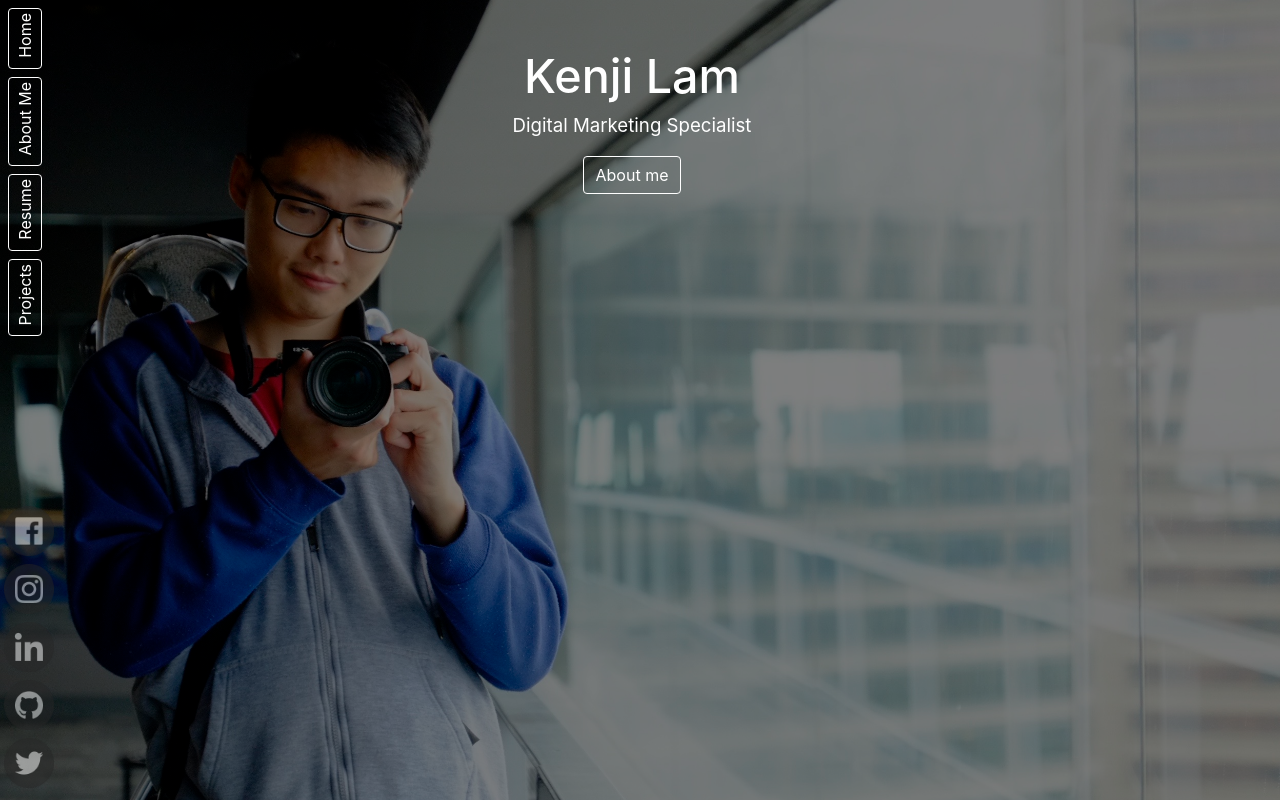
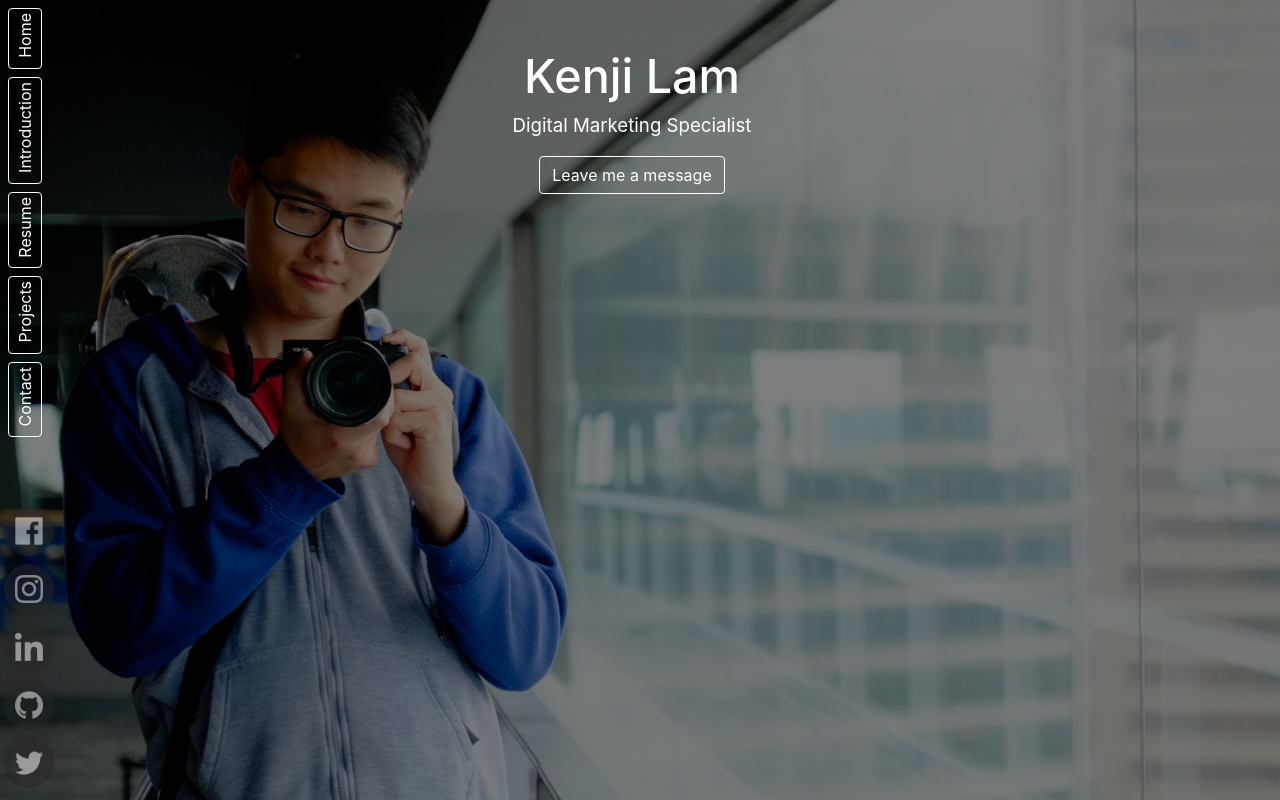
Before and after one commit to Kenjilam92/portfolio_React, a React (Create React App) app: page / in a window 1280 px wide. Built offline with nearby package versions, Linux system fonts and the light colour scheme.

Commit message:
update phone display, menu buttion function

```diff
--- a/src/APIs/MenuAPI.js
+++ b/src/APIs/MenuAPI.js
@@ -6,7 +6,7 @@ const MenuAPI =[
         url: "/"
     },
     {
-        title: "About Me",
+        title: "Introduction",
         id: "MenuAboutMe",
         section: "AboutMe",
         url: "/aboutme"
@@ -22,6 +22,12 @@ const MenuAPI =[
         id: "MenuProjects",
         section: "Projects",
         url: "/projects"
+    },
+    {
+        title: "Contact",
+        id: "MenuContact",
+        section: "Contact",
+        url: "/contact"
     }
 ];
 
--- a/src/App.css
+++ b/src/App.css
@@ -164,11 +164,12 @@ body{
   .backgroundPhone{
     background-image: linear-gradient(rgba(0, 0, 0, 0.5), rgba(0, 0, 0, 0.0)), url(../public/images/kenjilam_palace.jpeg);
         width: 100vw;
-        height: 90vh;
+        max-height: calc(100vh - 107.6px);
         background-position: center;
         background-repeat: no-repeat;
         background-size: cover;
-        position: absolute;
+        position: fixed;
+        top: 57.6px;
         overflow-y: scroll;
         overflow-x: hidden;
   }
--- a/src/App.jsx
+++ b/src/App.jsx
@@ -53,7 +53,7 @@ function App() {
       />
       }
       <Error404
-        path={`${process.env.REACT_APP_FOR_PATH}/*`}
+        path={`/*`}
       />
     </Router>
   );
--- a/src/Components/laptop/Home.jsx
+++ b/src/Components/laptop/Home.jsx
@@ -4,8 +4,8 @@ const Home = props => {
         <div className={`${props.className}`}style={props.style} id={props.id}>
             <h1 style={props.nameStyle}>Kenji Lam</h1>
             <p style={props.titleStyle}>Digital Marketing Specialist </p>
-            <button className={`${props.Theme.btn}`} onClick={e=>props.click("AboutMe")}>
-                About me
+            <button className={`${props.Theme.btn}`} onClick={e=>props.click("Contact")}>
+                Leave me a message
             </button>
         </div>
     );
--- a/src/Components/laptop/Laptop.jsx
+++ b/src/Components/laptop/Laptop.jsx
@@ -84,13 +84,12 @@ const Laptop = props =>{
                     Theme={props.Theme}
                     id="Projects"
                 />
-                <div className="pageSection">
+                <div className="pageSection" id="Contact">
                     <p className="h1 font-weight-bold text-warning text-sm-left text-center">Contact</p>
 
                     <Iframe url="https://forms.office.com/Pages/ResponsePage.aspx?id=DQSIkWdsW0yxEjajBLZtrQAAAAAAAAAAAAZAAOMybApUQjlRWjJROEJTT0lHMDVOTEpDSDVOQ09QNi4u&embed=true"
                             className="contactSection"
                             allow="fullscreen"
-                            id="contact"
                     />
                 </div>
             </div>
--- a/src/Components/phone/Home.jsx
+++ b/src/Components/phone/Home.jsx
@@ -4,8 +4,8 @@ const Home = props => {
         <div className={`${props.className}`}style={props.style} id={props.id}>
             <h1>Kenji Lam</h1>
             <p>Digital Marketing Specialist </p>
-            <button className={`${props.Theme.btn}`} onClick={e=>props.click("AboutMe")}>
-                About me
+            <button className={`${props.Theme.btn}`} onClick={e=>props.click("Contact")}>
+                Leave me a message
             </button>
         </div>
     );
--- a/src/Components/phone/Phone.jsx
+++ b/src/Components/phone/Phone.jsx
@@ -77,13 +77,13 @@ const Phone = props =>{
                     id="Projects"
                 />
                 </div>
-                <div className="phonePageSection">
+                <div className="phonePageSection" id="Contact">
                     <p className="h1 text-warning">Contact</p>
 
                     <Iframe url="https://forms.office.com/Pages/ResponsePage.aspx?id=DQSIkWdsW0yxEjajBLZtrQAAAAAAAAAAAAZAAOMybApUQjlRWjJROEJTT0lHMDVOTEpDSDVOQ09QNi4u&embed=true"
                             className="contactSection"
                             allow="fullscreen"
-                            id="contact"
+
                     />
                 </div>
             </div>
```
